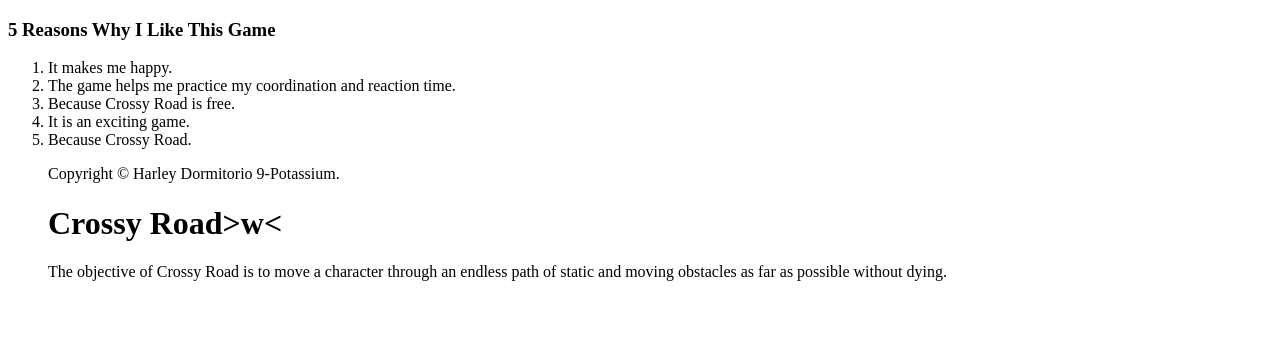
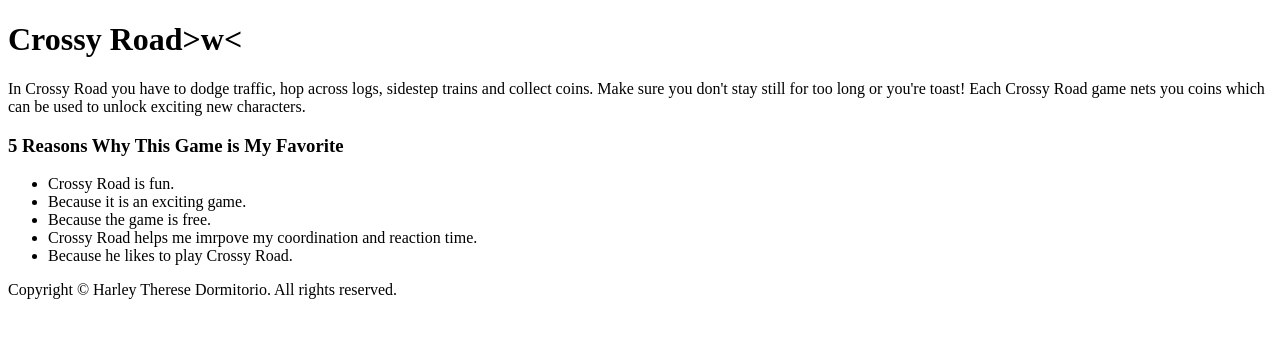
Before and after one commit to lady-glitter-sparkles/Potassium-Lab1-Dormitorio, a plain HTML site: page index.html in a window 1280 px wide. Drawn offline with Linux system fonts and the light colour scheme.

Commit message:
Update index.html

```diff
--- a/index.html
+++ b/index.html
@@ -10,19 +10,22 @@
   </head>
   <body>
         <div>
-              <span>
-                  <h3>5 Reasons Why I Like This Game</h3>
-                    <ol>
-                        <li>It makes me happy.</li>
-                        <li>The game helps me practice my coordination and reaction time.</li>
-                        <li>Because Crossy Road is free.</li>
-                        <li>It is an exciting game.</li>
-                        <li>Because Crossy Road.</li>
-                  </span>
-                      <p> Copyright &copy; Harley Dormitorio 9-Potassium.</p>
-
-              <h1>Crossy Road>w<</h1>
-              <p>The objective of Crossy Road is to move a character through an endless path of static and moving obstacles as far as possible without dying.</p>
+             <h1>Crossy Road>w<</h1>
+                    <p>
+                      In Crossy Road you have to dodge traffic, hop across logs, sidestep trains and collect coins. Make sure you don't stay still for too long or you're toast!
+                      Each Crossy Road game nets you coins which can be used to unlock exciting new characters.
+                    </p>
         </div>
+        <span>
+          <h3>5 Reasons Why This Game is My Favorite</h3>
+          <ul>
+             <li>Crossy Road is fun.</li>
+             <li>Because it is an exciting game.</li>
+             <li>Because the game is free.</li>
+             <li>Crossy Road helps me imrpove my coordination and reaction time.</li>
+             <li>Because he likes to play Crossy Road.</li>
+          </ul>
+        </span>
+              <p> Copyright &copy; Harley Therese Dormitorio. All rights reserved.</p>
   </body>
 </html>
```
